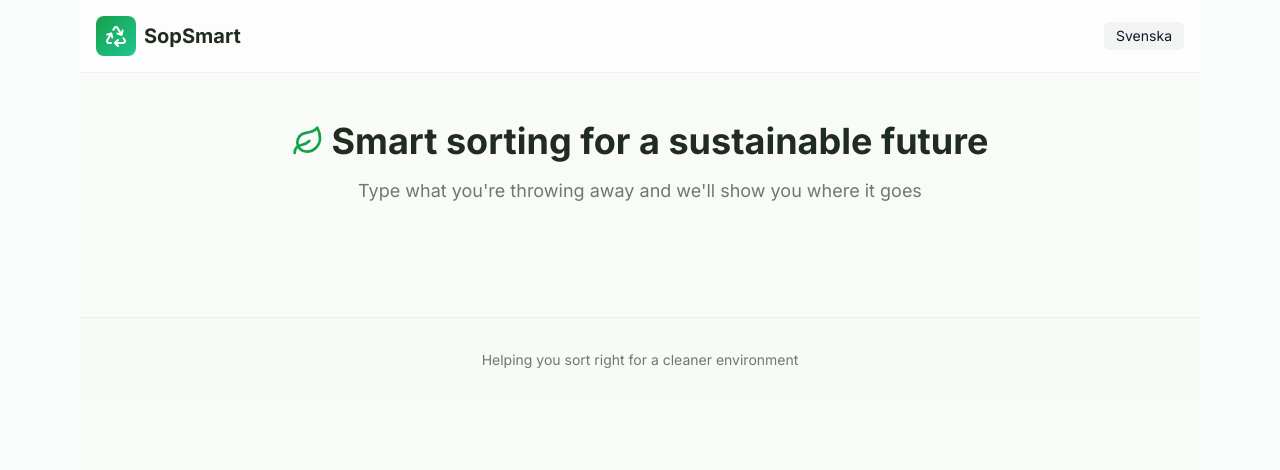
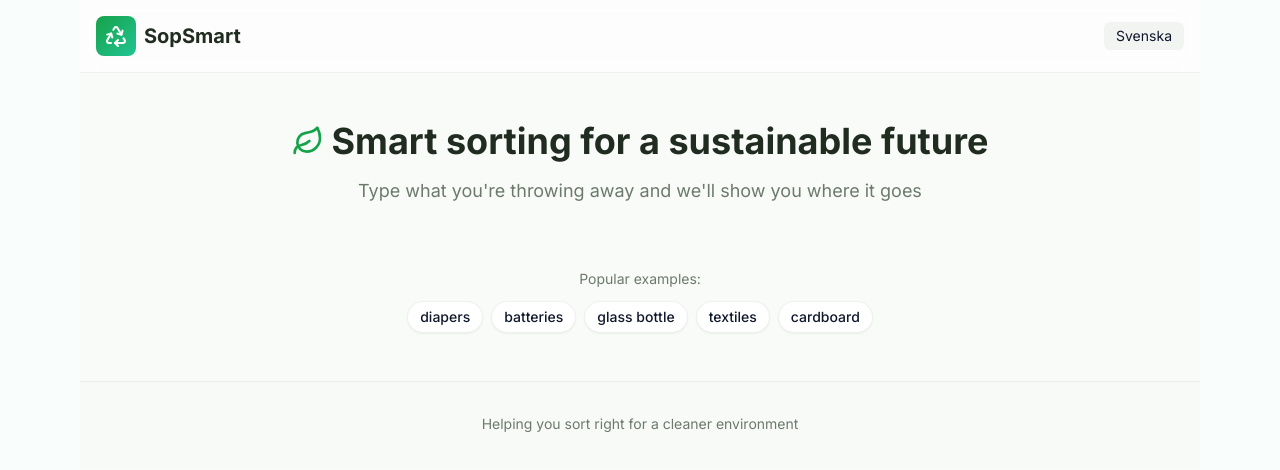
Before and after one commit to AnnaBilokon/SopSmart, a Next.js app: page / in a window 1280 px wide. Shown: the top 470 px of the page. Built offline with nearby package versions, Linux system fonts and the light colour scheme.

Commit message:
Suggest chips component

```diff
--- a/components/SuggestionChips.tsx
+++ b/components/SuggestionChips.tsx
@@ -1,7 +1,66 @@
-import React from "react";
+import { Button } from "@/components/ui/button";
+import { Material } from "@/types/waste";
 
-function SuggestionChips() {
-  return <div></div>;
+interface SuggestionChipsProps {
+  suggestions: Material[] | string[];
+  onSuggestionClick: (suggestion: string) => void;
+  title?: string;
+  language?: "en" | "sv";
 }
 
+const SuggestionChips = ({
+  suggestions,
+  onSuggestionClick,
+  title,
+  language = "en",
+}: SuggestionChipsProps) => {
+  const getDisplayName = (suggestion: Material | string): string => {
+    if (typeof suggestion === "string") return suggestion;
+
+    // Try to find a name in the preferred language
+    const names = suggestion.names;
+    if (language === "sv") {
+      // Look for Swedish names (often longer or contain specific Swedish characters)
+      const swedishName = names.find(
+        (name) =>
+          name.includes("ö") ||
+          name.includes("ä") ||
+          name.includes("å") ||
+          names.indexOf(name) > names.length / 2
+      );
+      if (swedishName) return swedishName;
+    }
+
+    return names[0];
+  };
+
+  const getSuggestionValue = (suggestion: Material | string): string => {
+    if (typeof suggestion === "string") return suggestion;
+    return suggestion.names[0];
+  };
+
+  if (!suggestions.length) return null;
+
+  return (
+    <div className="w-full max-w-2xl mx-auto space-y-3">
+      {title && (
+        <p className="text-sm text-muted-foreground text-center">{title}</p>
+      )}
+      <div className="flex flex-wrap gap-2 justify-center">
+        {suggestions.map((suggestion, index) => (
+          <Button
+            key={index}
+            variant="outline"
+            size="sm"
+            onClick={() => onSuggestionClick(getSuggestionValue(suggestion))}
+            className="rounded-full bg-card hover:bg-accent hover:shadow-soft transition-all duration-200 border-border/50"
+          >
+            {getDisplayName(suggestion)}
+          </Button>
+        ))}
+      </div>
+    </div>
+  );
+};
+
 export default SuggestionChips;
```
